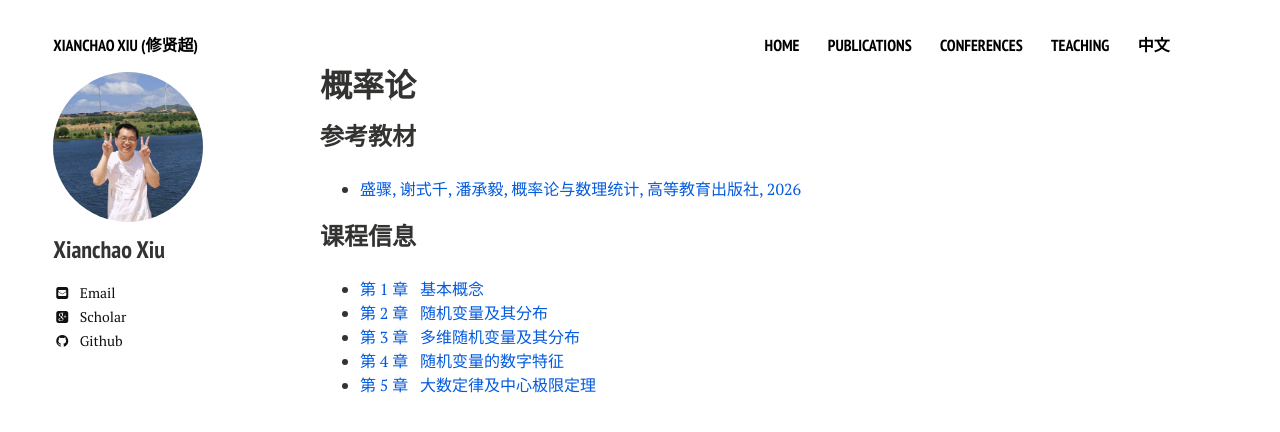
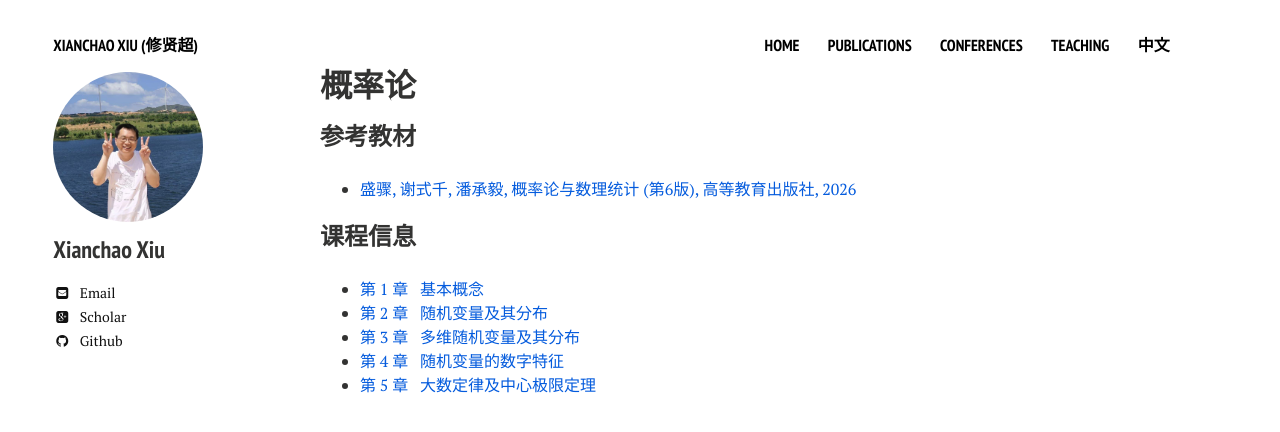
Before and after one commit to xianchaoxiu/xianchaoxiu.github.io, a Jekyll site: the page built from teaching/PRO/2027/index.md, in a window 1280 px wide. Shown: the top 432 px of the page. Built offline with Jekyll 4.4.1, drawn with Linux system fonts in a browser that asks for light colours; nearby versions of some CDN libraries.

Commit message:
Update index.md

```diff
--- a/teaching/PRO/2027/index.md
+++ b/teaching/PRO/2027/index.md
@@ -6,7 +6,7 @@ share: false
 ---
 
 ### 参考教材
-* <a href="https://item.jd.com/10212569671556.html" class="textlink" target="_blank"> 盛骤, 谢式千, 潘承毅, 概率论与数理统计, 高等教育出版社, 2026 </a><br>
+* <a href="https://item.jd.com/10212569671556.html" class="textlink" target="_blank"> 盛骤, 谢式千, 潘承毅, 概率论与数理统计 (第6版), 高等教育出版社, 2026 </a><br>
 
 ### 课程信息
 * <a href="../2027/基本概念.pdf" class="textlink" target="_blank">  第 1 章 &nbsp;  基本概念<br>
```
